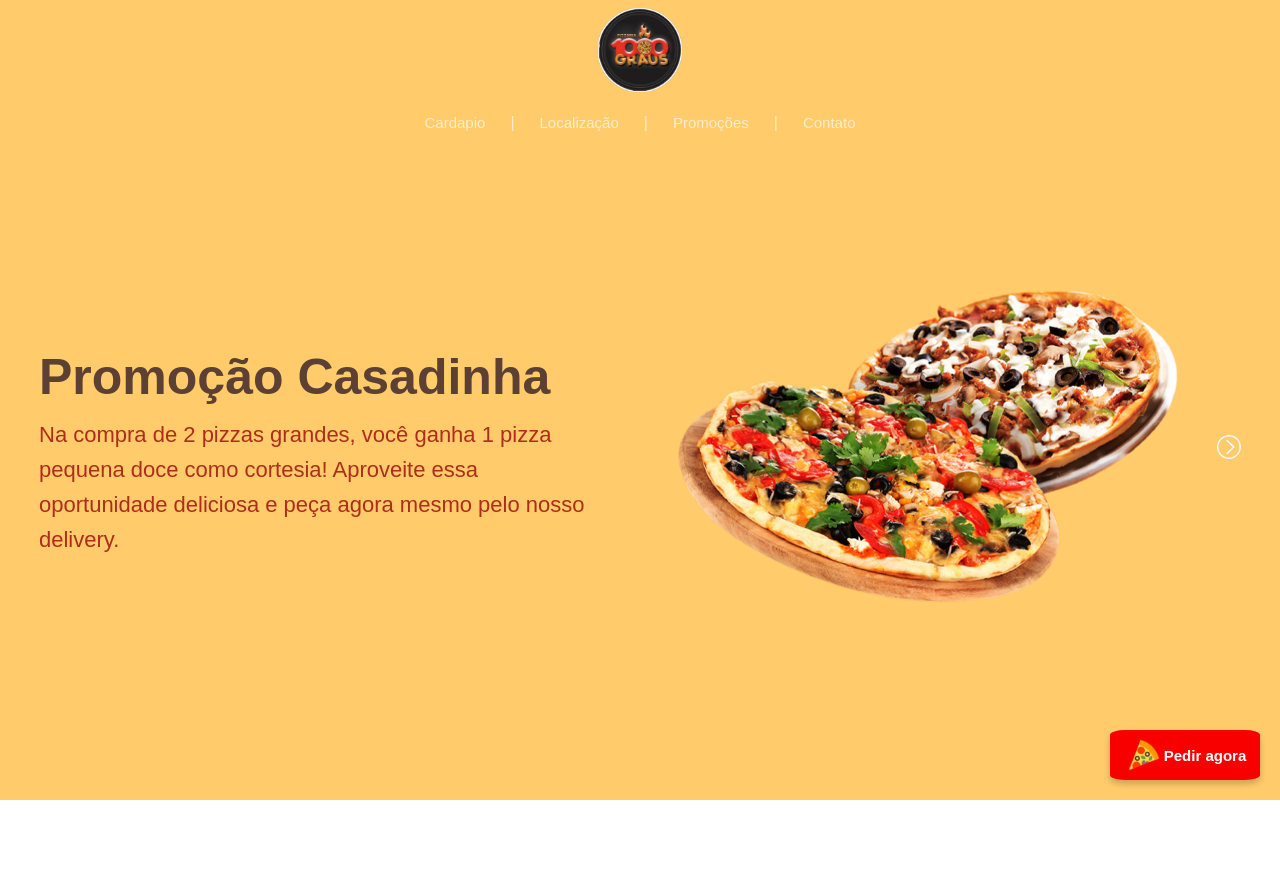
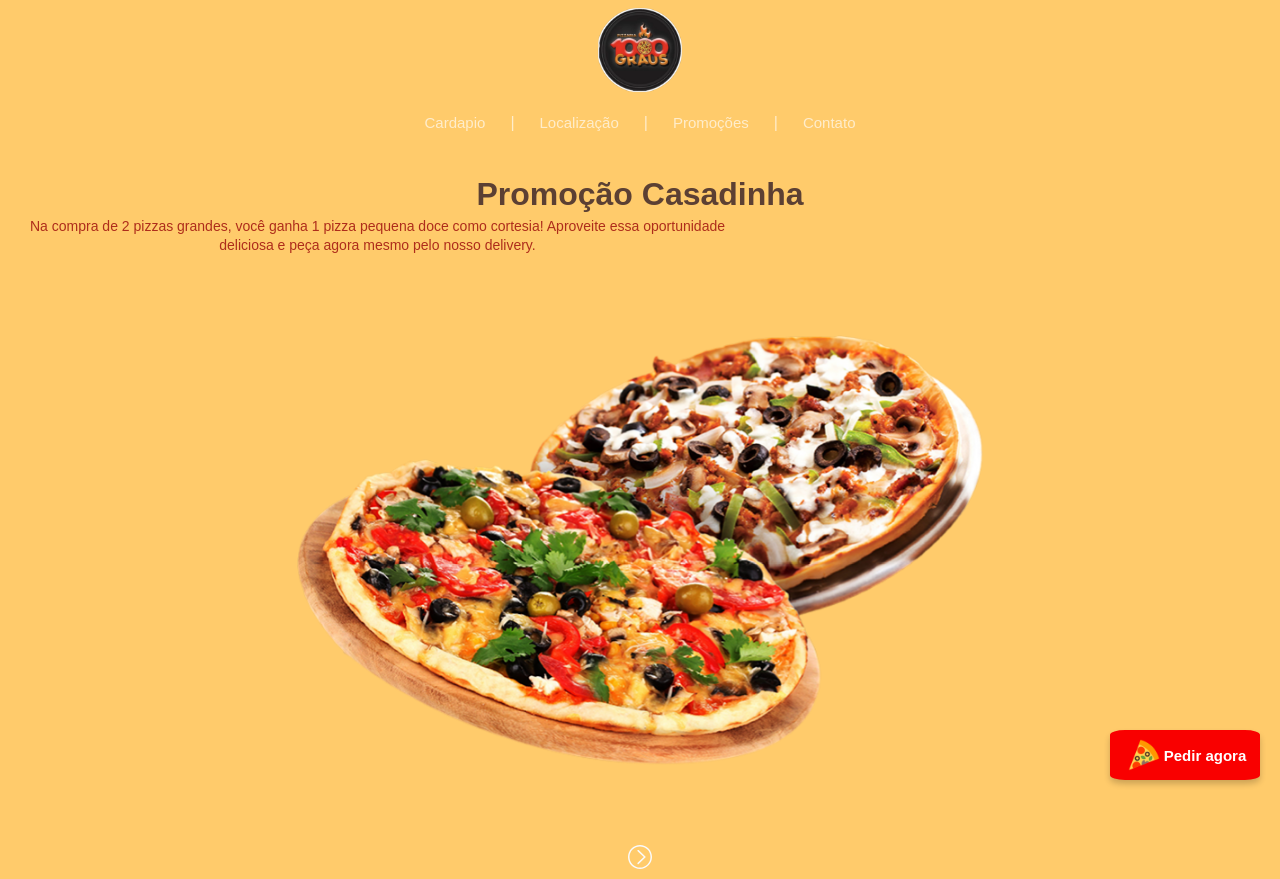
Before and after one commit to Albanezfxp/projeto_glaucio, a React (Vite) app in the folder pizzaria-mil-graus/: page /promocoes in a window 1280 px wide. Before the commit the page ends 800 px from the top, so only its background shows below. Built offline with nearby package versions, Linux system fonts and the light colour scheme.

Commit message:
promoçoes responsividade

```diff
--- a/pizzaria-mil-graus/src/pages/Promocoes/Promocoes.css
+++ b/pizzaria-mil-graus/src/pages/Promocoes/Promocoes.css
@@ -79,3 +79,156 @@
     transform: translateY(0);
   }
 }
+
+
+@media (max-width: 375px) {
+  .mainPromocoesContainer {
+    flex-direction: column;
+    padding: 10px;
+    padding-top: 25px;
+    gap: 10vh;
+    height: auto;
+  }
+
+  #textPromocoesContainer {
+    width: 100%;
+    font-size: 16px;
+    line-height: 1.4;
+    text-align: center;
+  }
+
+  #textPromocoesContainer > p {
+    font-size: 14px;
+    width: 350px;
+    text-align: center;
+  }
+
+  #imgPromocoesContainer > img {
+    width: 90%;
+  }
+
+  #secondPromo {
+    flex-direction: column-reverse;
+  }
+
+
+  #secondPromo > #textPromocoesContainer > h1 {
+    font-size: 18px;
+  }
+}
+
+@media (min-width: 425px){
+  .mainPromocoesContainer {
+    flex-direction: column;
+    padding: 10px;
+    padding-top: 25px;
+    gap: 10vh;
+    height: auto;
+  }
+
+  .mainPromocoesContaine{
+    height: 100vh;
+  }
+
+  #textPromocoesContainer {
+    width: 100%;
+    font-size: 16px;
+    line-height: 1.4;
+    text-align: center;
+  }
+
+  #textPromocoesContainer > p {
+    font-size: 14px;
+    width: 400px;
+    text-align: center;
+  }
+
+  #imgPromocoesContainer > img {
+    width: 90%;
+  }
+
+  #secondPromo {
+    flex-direction: column-reverse;
+  }
+
+
+  #secondPromo > #textPromocoesContainer > h1 {
+    font-size: 18px;
+  }
+}
+
+@media (min-width: 768px){
+  .mainPromocoesContainer {
+
+    padding: 10px;
+    padding-top: 25px;
+    gap: 10vh;
+    height: auto;
+  }
+
+  .mainPromocoesContaine{
+    height: 100vh;
+  }
+
+  #textPromocoesContainer {
+    width: 100%;
+    font-size: 16px;
+    line-height: 1.4;
+    text-align: center;
+  }
+
+  #textPromocoesContainer > p {
+    font-size: 14px;
+    width: 735px;
+    text-align: center;
+  }
+
+  #imgPromocoesContainer > img {
+    width: 90%;
+  }
+
+  #secondPromo {
+    flex-direction: column-reverse;
+  }
+
+
+  #secondPromo > #textPromocoesContainer > h1 {
+    font-size: 18px;
+  }
+}
+
+@media (max-width: 320px) {
+  .mainPromocoesContainer {
+    flex-direction: column;
+    padding: 10px;
+    padding-top: 25px;
+    gap: 10vh;
+    height: auto;
+  }
+
+  #textPromocoesContainer {
+    width: 100%;
+    font-size: 16px;
+    line-height: 1.4;
+    text-align: center;
+  }
+
+  #textPromocoesContainer > p {
+    font-size: 14px;
+    width: 200px;
+    text-align: center;
+  }
+
+  #imgPromocoesContainer > img {
+    width: 90%;
+  }
+
+  #secondPromo {
+    flex-direction: column-reverse;
+  }
+
+
+  #secondPromo > #textPromocoesContainer > h1 {
+    font-size: 18px;
+  }
+}
```
